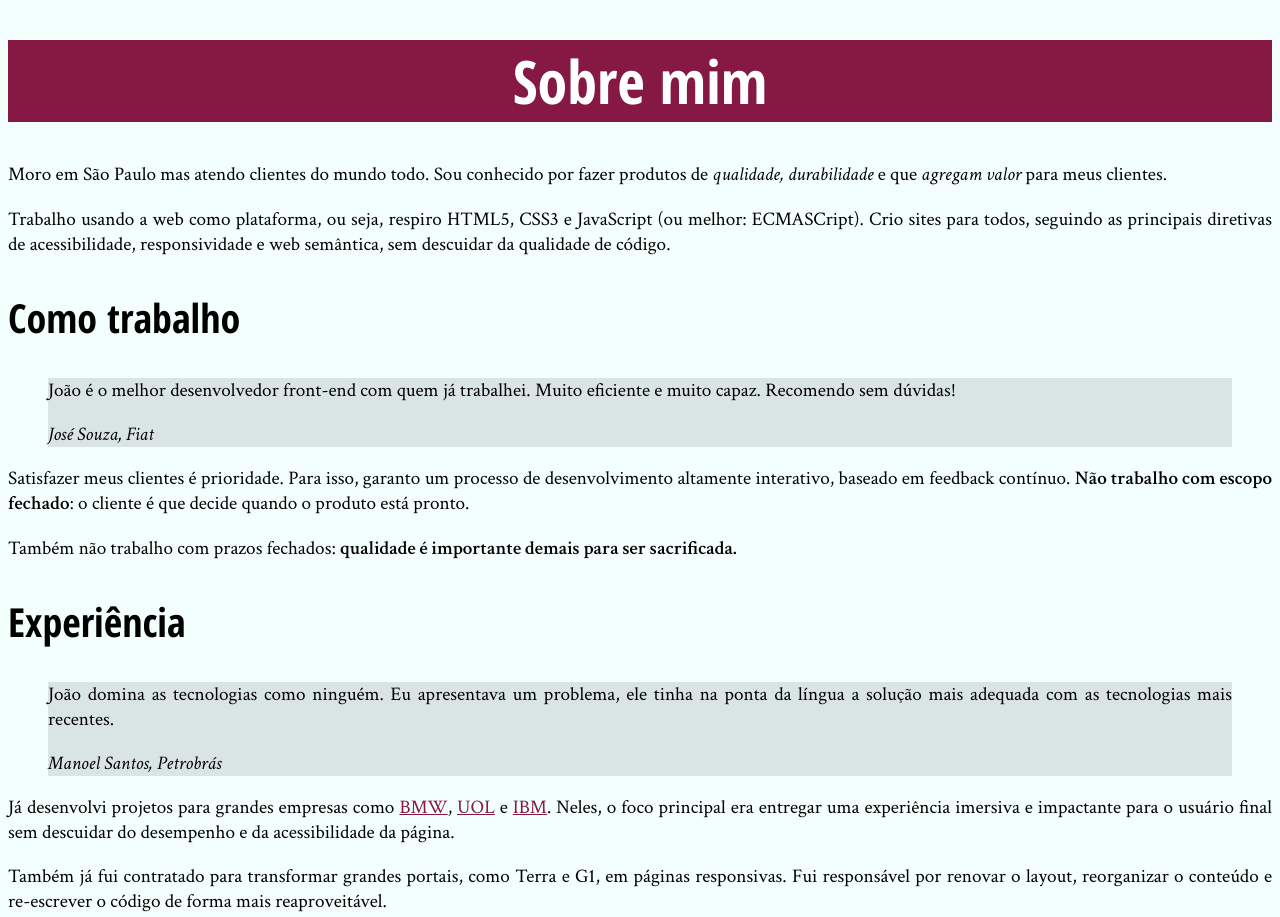
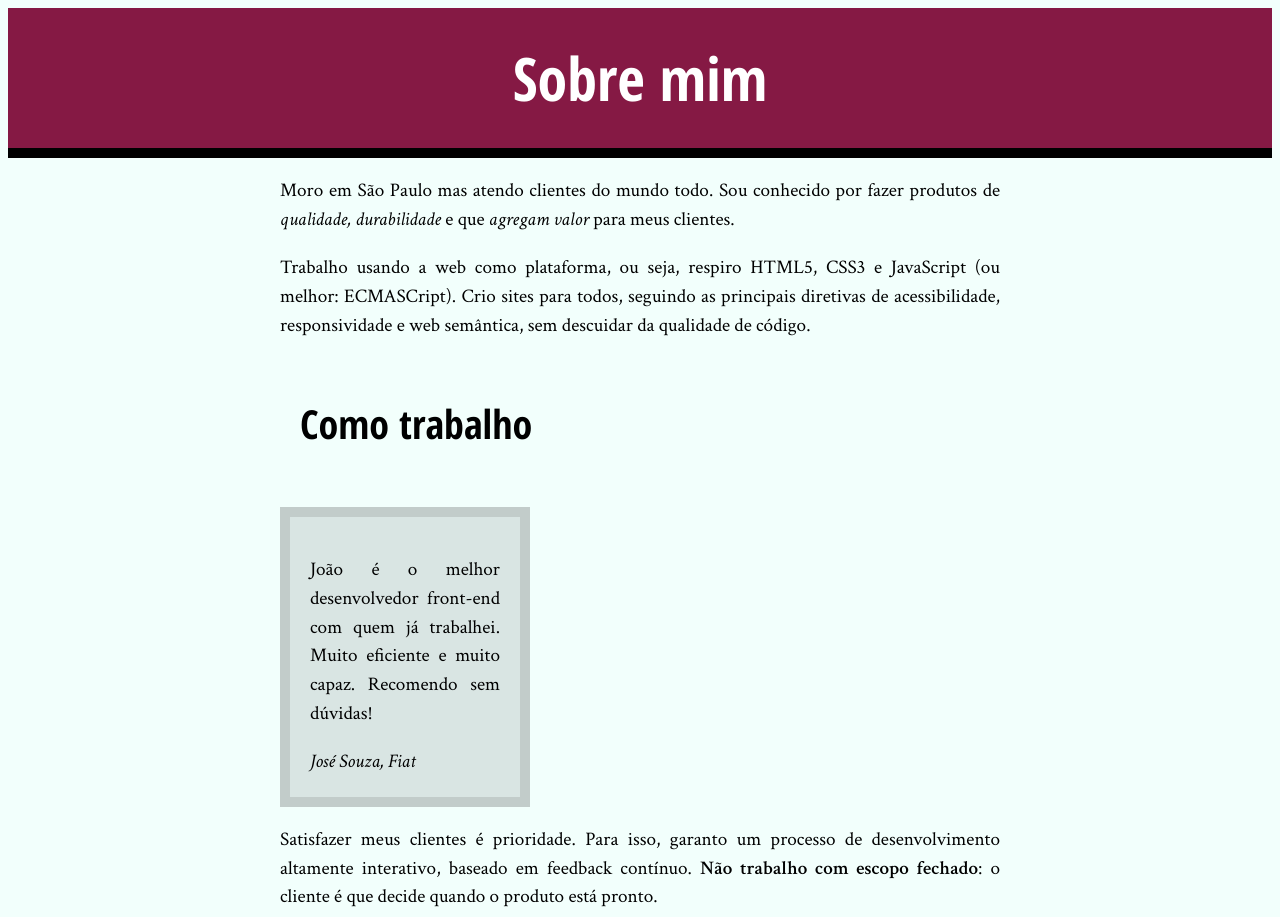
Before and after one commit to JoaoFontaine/html_css_i, a plain HTML site: page bio.html in a window 1280 px wide. Shown: the top 917 px of the page. Drawn offline with Linux system fonts and the light colour scheme.

Commit message:
Fim da aula 5

```diff
--- a/bio.html
+++ b/bio.html
@@ -17,7 +17,7 @@
 	<body>
 		<main>
 			<h1>Sobre mim</h1>
-
+			<div>
 				<p>Moro em São Paulo mas atendo clientes do mundo todo. Sou conhecido por fazer produtos de <em>qualidade, durabilidade</em> e que <em>agregam valor</em> para meus clientes.</p>
 
 				<p>Trabalho usando a web como plataforma, ou seja, respiro HTML5, CSS3 e JavaScript (ou melhor: ECMASCript). Crio sites para todos, seguindo as principais diretivas de acessibilidade, responsividade e web semântica, sem descuidar da qualidade de código.</p>
@@ -44,6 +44,7 @@
 				<h2>Comunidade</h2>
 
 				<p>Procuro repassar meu conhecimento para a comunidade. Para isso, já dei diversas palestras e mantenho <a href="blog.html">um blog</a>.</p>
+			</div>
 		</main>
 		<img src="recursos/eu.jpg" alt="Foto do João da Silva">
 		<aside>
--- a/site.css
+++ b/site.css
@@ -2,18 +2,27 @@ body {
 	font-family: "Crimson Text", "Times New Roman", serif;
 	background-color: #F2FFFC;
 	font-size: 120%;
+	line-height: 1.5;
 }
 h1, h2 {
 	font-family: "Open Sans Condensed", "Arial", sans-serif;
+	padding: 20px
 }
 main h1{
 	font-size: 60px;
 	background-color: #851944;
 	color: #FFF;
 	text-align: center;
+	margin: 0;
+	padding: 25px;
+	border-bottom: 10px solid black;
 }
 main a {
 	color: #851944;
+}
+main div {
+	width: 720px;
+	margin: auto;
 }
 h2 {
 	font-size: 40px;
@@ -23,10 +32,16 @@ p {
 }
 blockquote {
 	background-color: #D9E5E3;
+	padding: 16px;
+	border: 10px solid #C2CCCA;
+	width: 250px;
+	margin: 0;
+	box-sizing: border-box;
 }
 aside {
 	background-color: #3C1D3D;
 	color: #F2FFFC;
+	text-align: center;
 }
 nav a{
 	font-family: "Open Sans Condensed", "Arial", sans-serif;
@@ -40,3 +55,9 @@ article footer{
 	background-color: inherit;
 	color: inherit;
 }
+blockquote, aside, footer {
+    padding: 20px;
+}
+ul {
+	list-style-type: none;
+}
```
Lines whose indentation alone changed are shown as unchanged.
